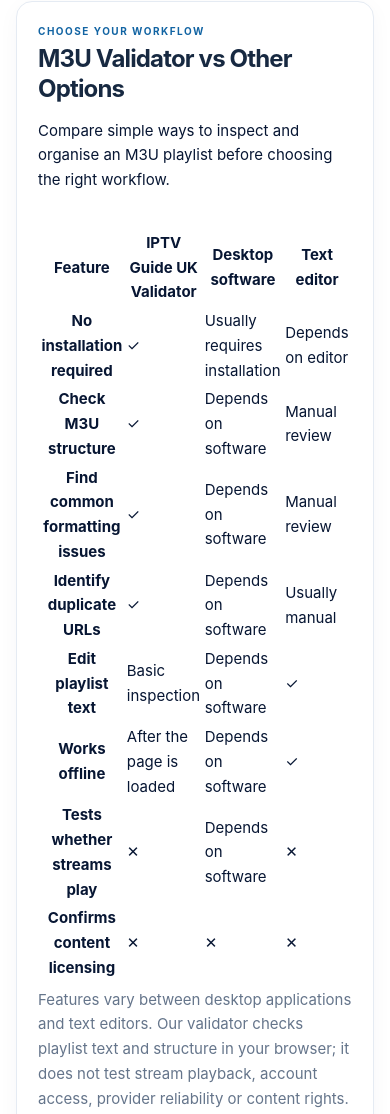
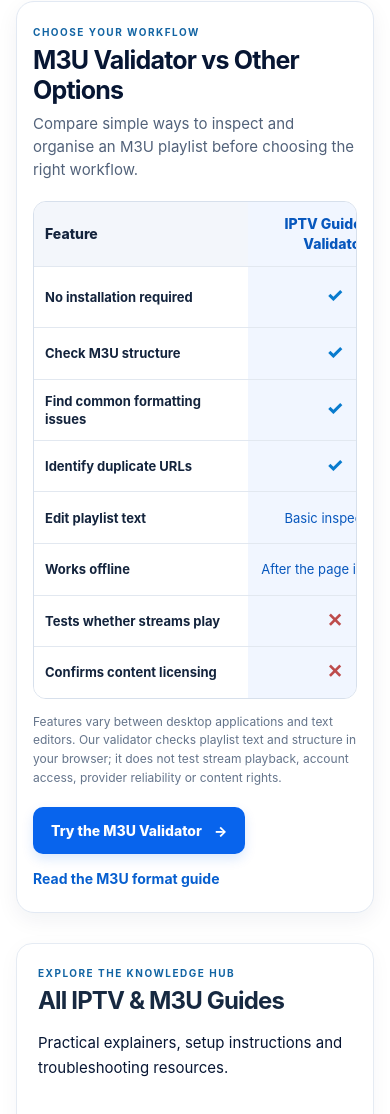
Before and after one commit to drxalan32/M3U-Playlist-Guide, a plain HTML site: page docs/index.html in a window 390 px wide. Shown: the part 2817-3931 px from the top of the page. Drawn offline with Linux system fonts and the light colour scheme.

Commit message:
Style responsive M3U comparison table on homepage

```diff
--- a/docs/homepage.css
+++ b/docs/homepage.css
@@ -304,3 +304,33 @@ body.home-page a.reference-step-link:focus-visible{
   outline:3px solid #0864ed;
   outline-offset:5px;
 }
+
+
+/* Homepage M3U tool comparison */
+body.home-page .home-tool-comparison{margin:0 0 30px;padding:30px 32px 28px;border:1px solid #e2e9f3;border-radius:18px;background:#fff;box-shadow:0 7px 22px rgba(16,38,74,.06)}
+body.home-page .home-tool-comparison .section-heading{margin-bottom:20px}
+body.home-page .home-tool-comparison .section-heading h2{margin:4px 0 7px;color:#071633;font-size:clamp(25px,3vw,34px);line-height:1.2;letter-spacing:-.8px}
+body.home-page .home-tool-comparison .section-heading p{margin:0;color:#52627a;font-size:15px;line-height:1.55}
+body.home-page .comparison-table-wrap{width:100%;overflow-x:auto;border:1px solid #d7e0ec;border-radius:13px;scrollbar-width:thin}
+body.home-page .comparison-table{width:100%;min-width:690px;border-collapse:separate;border-spacing:0;text-align:center;color:#263854;font-size:14px}
+body.home-page .comparison-table th,body.home-page .comparison-table td{padding:14px 16px;border-bottom:1px solid #e2e8f0;line-height:1.4}
+body.home-page .comparison-table thead th{background:#f3f6fb;color:#14243d;font-size:14px;font-weight:800}
+body.home-page .comparison-table thead th:first-child{width:31%;text-align:left}
+body.home-page .comparison-table tbody th{background:#fff;color:#14243d;text-align:left;font-weight:650}
+body.home-page .comparison-table tbody td{background:#fff}
+body.home-page .comparison-table .featured-column{background:#f1f6ff;color:#0757bd}
+body.home-page .comparison-table tbody tr:last-child th,body.home-page .comparison-table tbody tr:last-child td{border-bottom:0}
+body.home-page .comparison-table .yes{color:#087bce;font-size:19px;font-weight:850}
+body.home-page .comparison-table .no{color:#bd4b4b;font-size:19px;font-weight:850}
+body.home-page .comparison-note{margin:14px 0 0;color:#64748b;font-size:12px;line-height:1.55}
+body.home-page .comparison-action{display:flex;align-items:center;gap:18px;flex-wrap:wrap;margin-top:20px}
+body.home-page .comparison-cta{display:inline-flex;align-items:center;gap:12px;padding:12px 18px;border-radius:10px;background:#0864ed;color:#fff;font-size:14px;font-weight:800;text-decoration:none;box-shadow:0 5px 12px #0864ed25}
+body.home-page .comparison-cta:hover{background:#0755c8;text-decoration:none}
+body.home-page .comparison-guide-link{color:#075fcf;font-size:14px;font-weight:750;text-decoration:none}
+body.home-page .comparison-guide-link:hover{text-decoration:underline}
+body.home-page .comparison-cta:focus-visible,body.home-page .comparison-guide-link:focus-visible{outline:3px solid #0864ed;outline-offset:4px}
+@media(max-width:720px){
+ body.home-page .home-tool-comparison{padding:22px 16px}
+ body.home-page .comparison-table th,body.home-page .comparison-table td{padding:12px 11px;font-size:13px}
+ body.home-page .comparison-action{gap:13px}
+}
```
